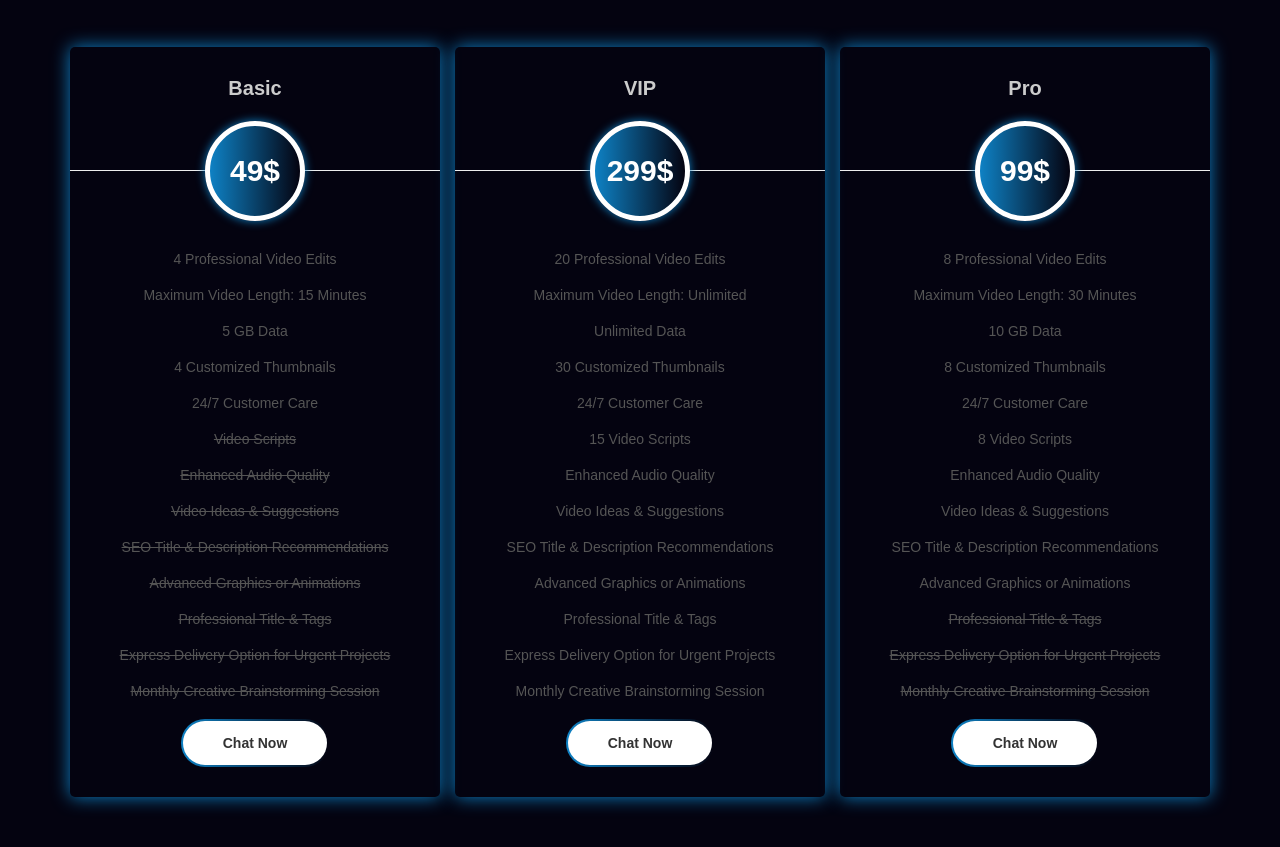
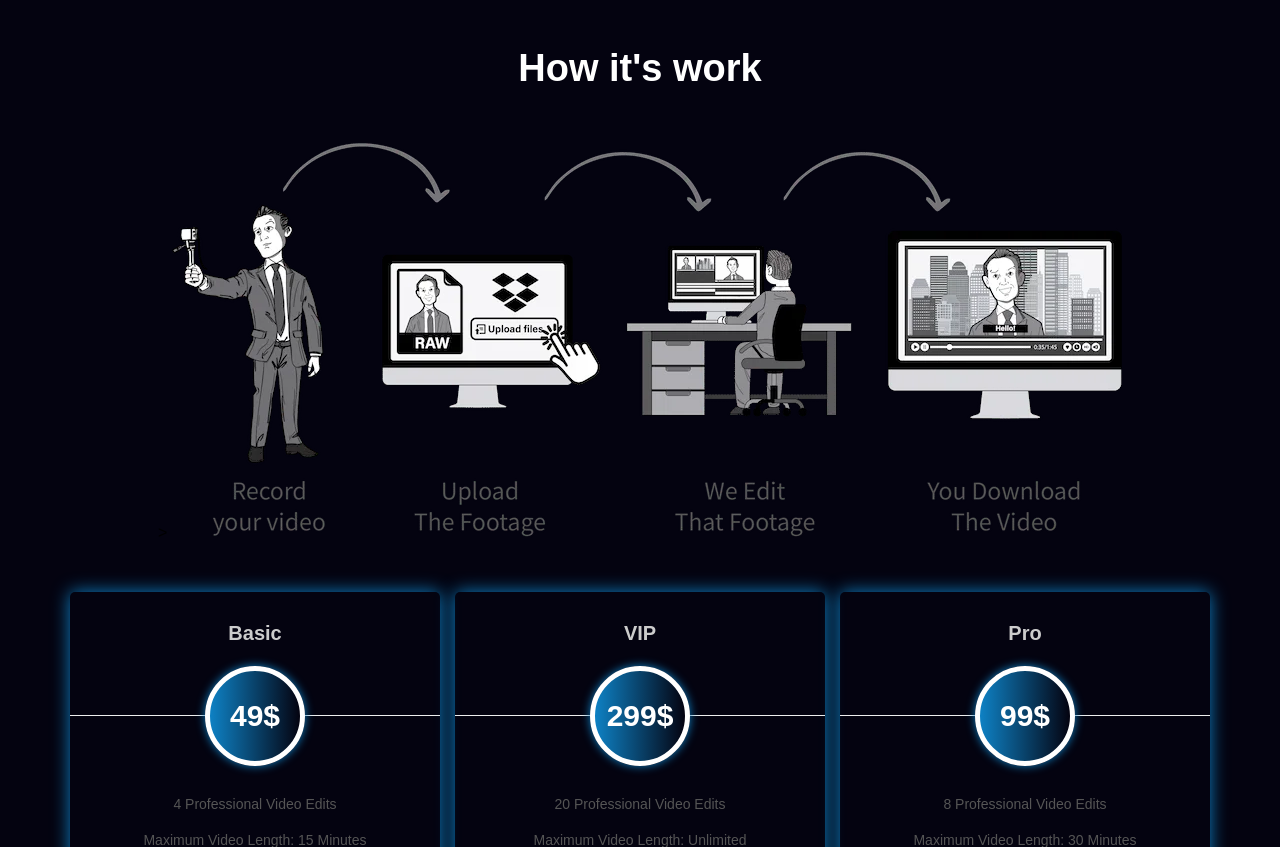
Before and after one commit to ahmedtarek111221/ConnectXplore, a plain HTML site: page index.html in a window 1280 px wide. Shown: the part 3009-3856 px from the top of the page. Drawn offline with Linux system fonts and the light colour scheme.

Commit message:
Update index.html

```diff
--- a/index.html
+++ b/index.html
@@ -198,6 +198,10 @@
         </div>
                 </main>
 
+      <div style="margin-left: 0px;margin-top: 50px;width: 100%;text-align: center;margin-bottom: 30px;">
+        <h1 style="color: white;margin-left: 0px;font-size: 38px;">How it's work</h1>>
+        <img style="margin-top: 53px;align-content: center;" src="augie-2-copy.webp">
+    </div>
 
  <div id="pricing" class="wrapper">
         <div class="pricing-table gprice-single">
```
